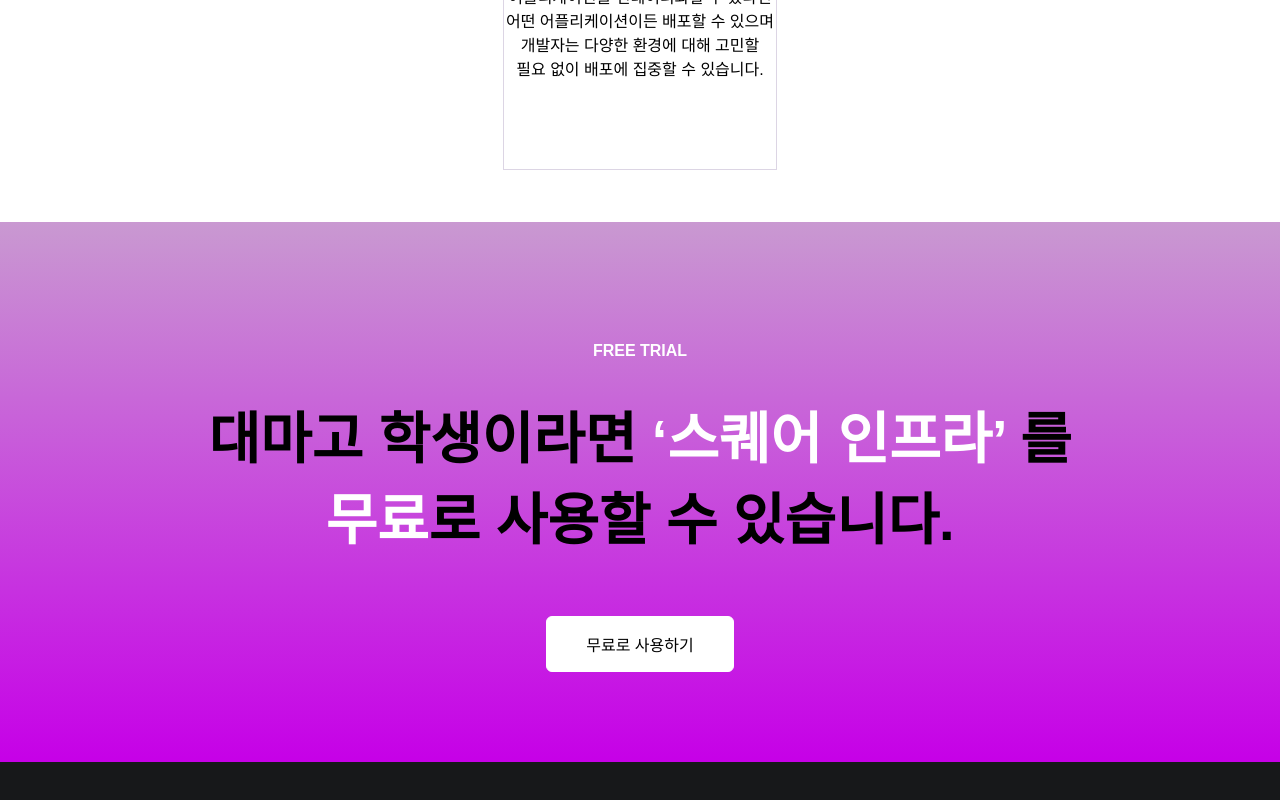
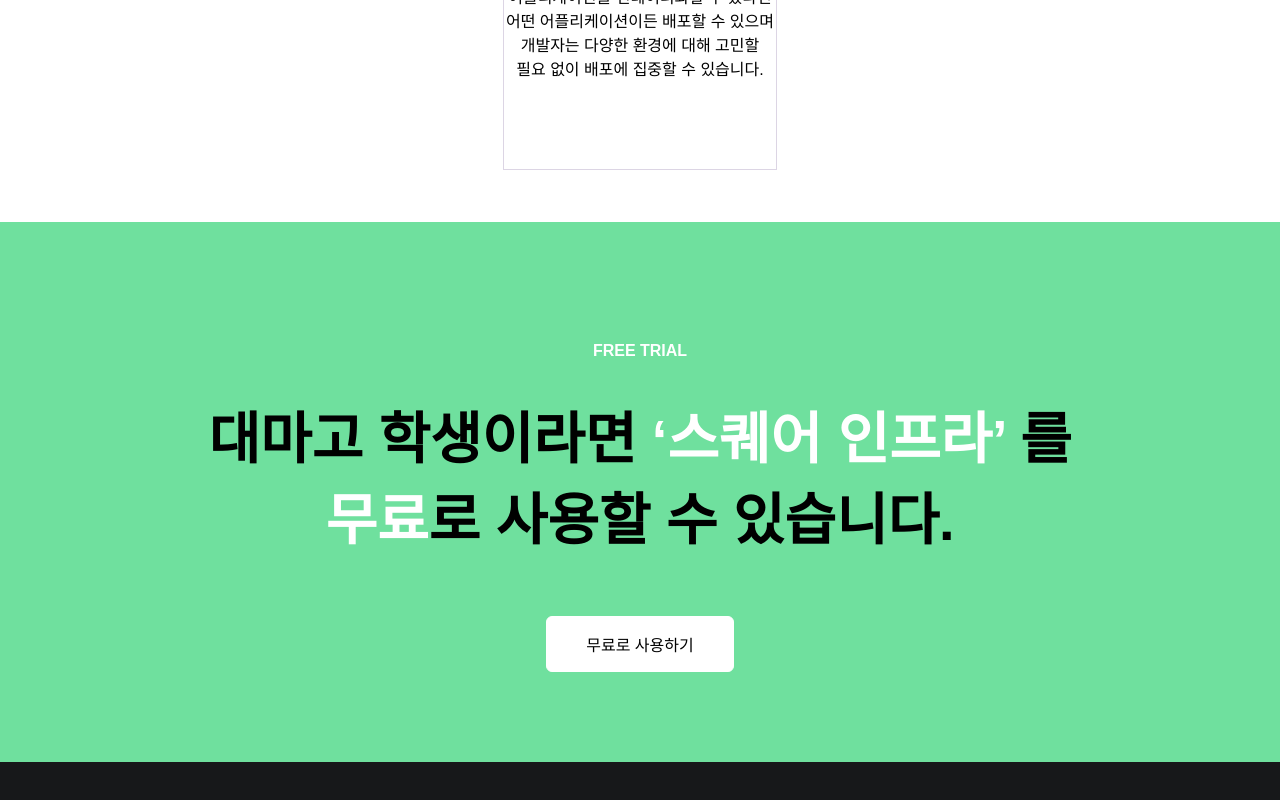
Before and after one commit to team-xquare/xquare-infra-frontend, a React (Vite) app: page / in a window 1280 px wide. Shown: the part 2178-2978 px from the top of the page. Built offline with nearby package versions, Linux system fonts and the light colour scheme; a web font is replaced by a local one.

Commit message:
main footer color change

```diff
--- a/src/pages/Main.tsx
+++ b/src/pages/Main.tsx
@@ -36,7 +36,7 @@ const SubFooter = styled.div`
   display: flex;
   flex-direction: column;
   align-items: center;
-  background: linear-gradient(180deg, rgba(201, 153, 209, 1) 0%, rgba(198, 0, 231, 1) 100%);
+  background-color: #6fe09e;
   > div:nth-child(1) {
     font-size: 16px;
     font-weight: 700;
```
